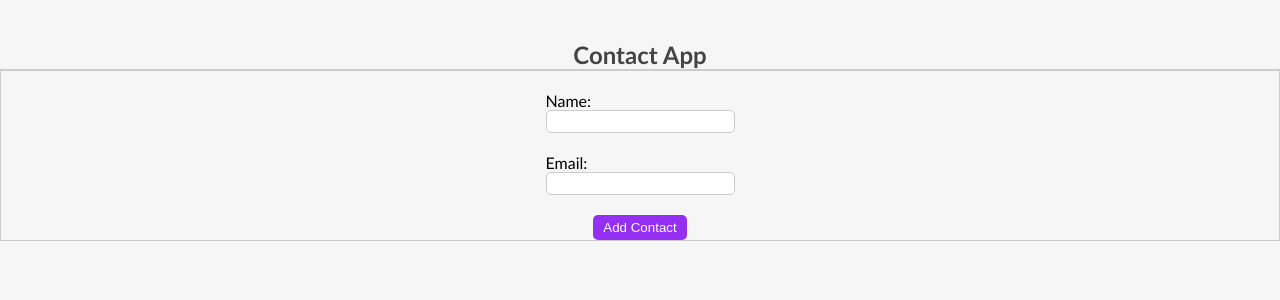
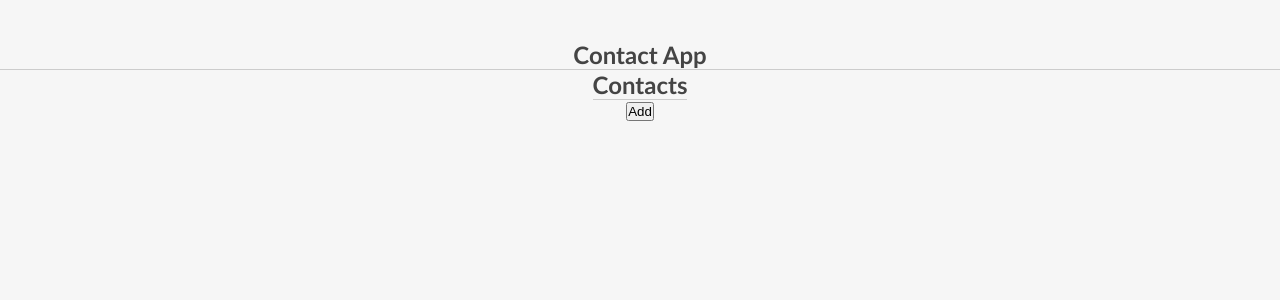
Before and after one commit to zarbabi/contact-app, a React (Create React App) app: page / in a window 1280 px wide. Shown: the top 300 px of the page. Built offline with nearby package versions, Linux system fonts and the light colour scheme.

Commit message:
adding routes to application

```diff
--- a/package.json
+++ b/package.json
@@ -5,6 +5,7 @@
   "dependencies": {
     "react": "^17.0.2",
     "react-dom": "^17.0.2",
+    "react-router-dom": "^5.3.0",
     "react-scripts": "4.0.3"
   },
   "scripts": {
--- a/src/App.js
+++ b/src/App.js
@@ -2,7 +2,7 @@
 import "./App.css";
 import AddContact from "./components/AddContact/AddContact";
 import ContactList from "./components/ContactList/Contactlist";
-
+import { Switch, Route } from "react-router-dom";
 function App() {
   const [contacts, setContacts] = useState([]);
 
@@ -18,7 +18,7 @@
   useEffect(() => {
     const savedContacts = JSON.parse(localStorage.getItem("contacts"));
     if (savedContacts) setContacts(savedContacts);
-  },[]);
+  }, []);
 
   useEffect(() => {
     localStorage.setItem("contacts", JSON.stringify(contacts));
@@ -28,9 +28,28 @@
     <div className="App">
       <main className="App">
         <h2>Contact App</h2>
-        <AddContact addContactHandler={addContactHandler} />
+        <Switch>
+          <Route
+            path="/add"
+            render={(props) => (
+              <AddContact addContactHandler={addContactHandler} {...props} />
+            )}
+          />
+          <Route
+            path="/"
+            exact
+            render={(props) => (
+              <ContactList
+                contacts={contacts}
+                onDelete={deleteContactHandler}
+                {...props}
+              />
+            )}
+          />
+        </Switch>
 
-        <ContactList contacts={contacts} onDelete={deleteContactHandler} />
+        {/* <AddContact addContactHandler={addContactHandler} />
+        <ContactList contacts={contacts} onDelete={deleteContactHandler} /> */}
       </main>
     </div>
   );
--- a/src/components/AddContact/AddContact.js
+++ b/src/components/AddContact/AddContact.js
@@ -1,6 +1,6 @@
 import { useState } from "react";
 import "./addContact.css";
-const AddContact = ({ addContactHandler }) => {
+const AddContact = ({ addContactHandler, history }) => {
   const [contact, setContact] = useState({ name: "", email: "" });
 
   const ChangeHandler = (e) => {
@@ -14,6 +14,7 @@
     e.preventDefault();
     addContactHandler(contact);
     setContact({ name: "", email: "" });
+    history.push("/");
   };
 
   return (
--- a/src/components/ContactList/Contactlist.js
+++ b/src/components/ContactList/Contactlist.js
@@ -1,8 +1,15 @@
 import "./contactList.css";
 import userImage from "../../assets/images/user.png";
+import { Link } from "react-router-dom";
 const ContactList = ({ contacts, onDelete }) => {
   return (
     <section className="contactList">
+      <div>
+        <h2>Contacts</h2>
+        <Link to="/add">
+          <button>Add</button>
+        </Link>
+      </div>
       {contacts.map((contact) => {
         const { name, email, id } = contact;
         return (
--- a/src/index.js
+++ b/src/index.js
@@ -2,10 +2,11 @@
 import ReactDOM from "react-dom";
 import "./index.css";
 import App from "./App";
+import { BrowserRouter } from "react-router-dom";
 
 ReactDOM.render(
-  <React.StrictMode>
+  <BrowserRouter>
     <App />
-  </React.StrictMode>,
+  </BrowserRouter>,
   document.getElementById("root")
 );
```
Also changed, not shown: 1 other file (tests, documents, lock files or other folders).
